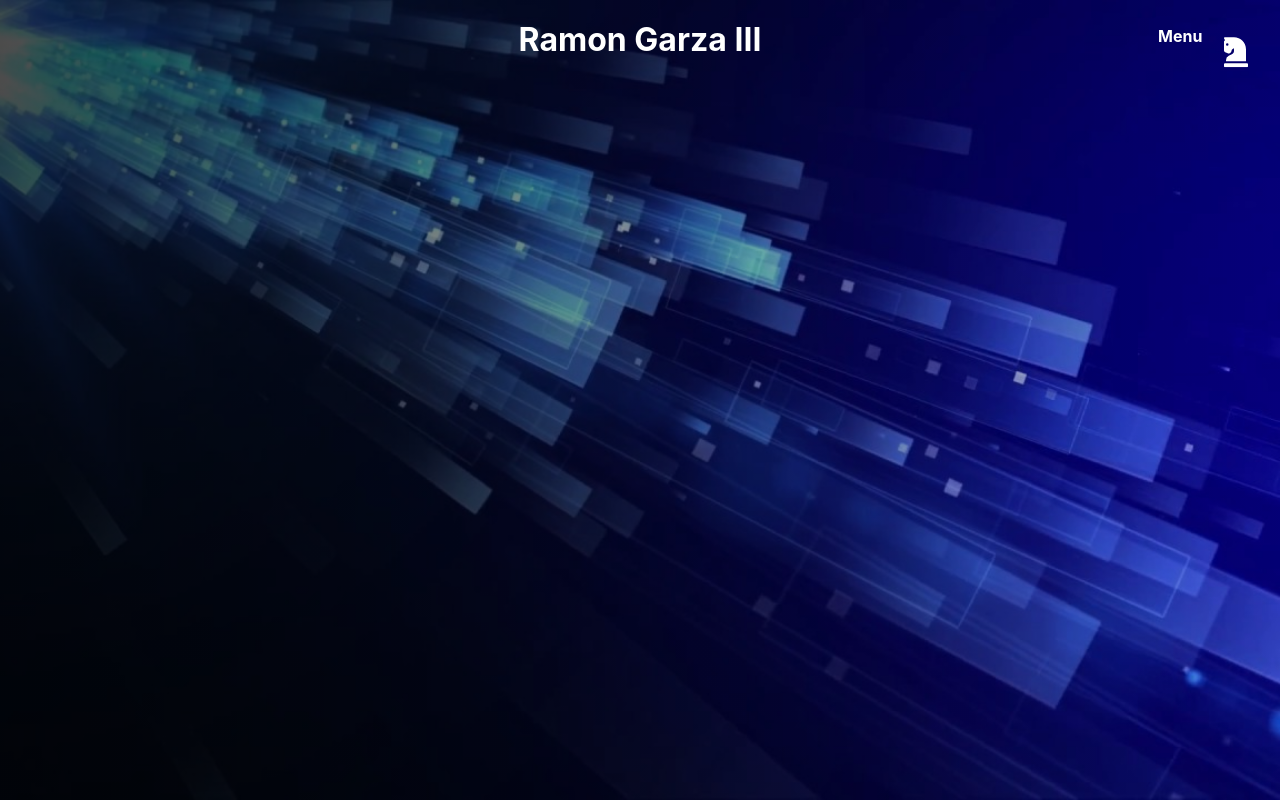
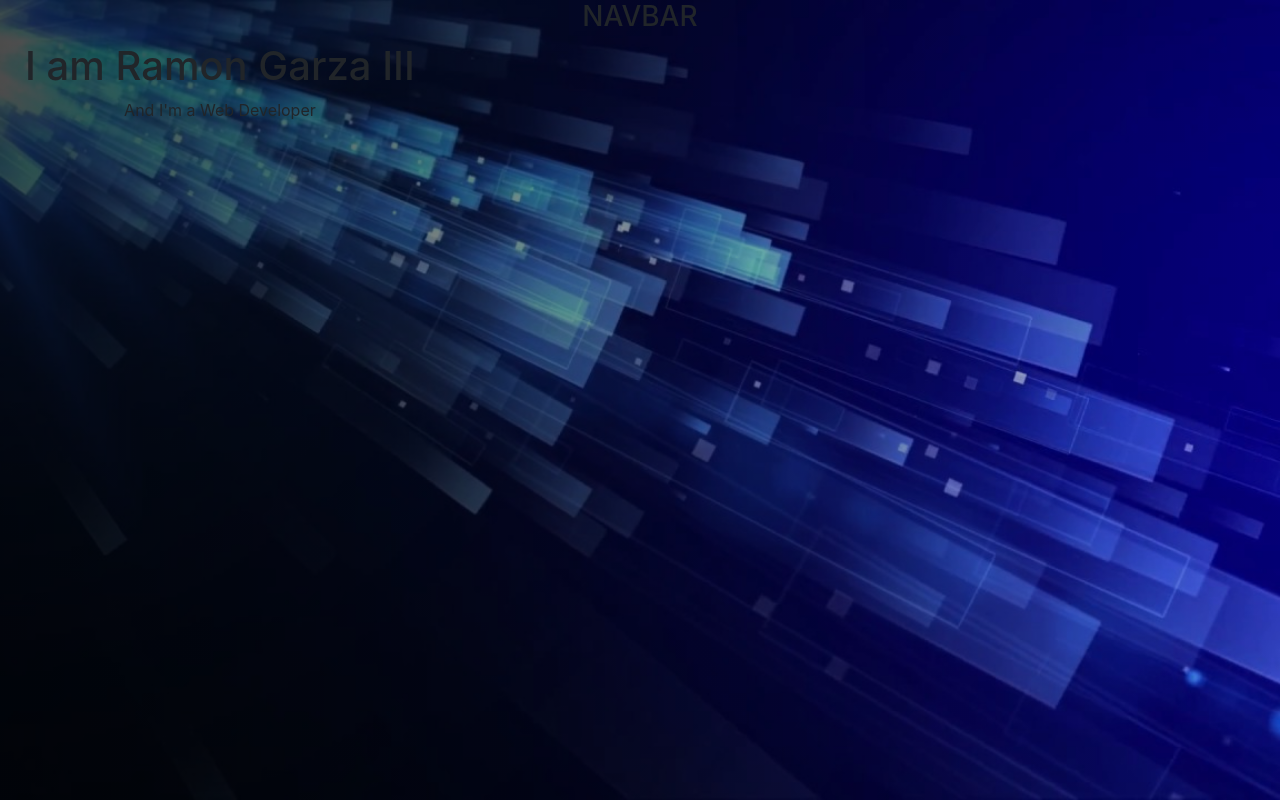
Before and after one commit to Ramong06/portfolio-website, a React (Create React App) app: page / in a window 1280 px wide. Built offline with nearby package versions, Linux system fonts and the light colour scheme; the HTML template or start-up script is replaced by a standard one.

Commit message:
removed styled-components, added css

```diff
--- a/src/components/Hero/HeroElements.js
+++ /dev/null
@@ -1,9 +0,0 @@
-import styled from "styled-components";
-import ImgBg from "../../images/background.jpeg";
-
-export const HeroContainer = styled.div`
-background: linear-gradient(to right, rgba(0,0,0,0.7), rgba(0,0,0,0.1)), url(${ImgBg});
-height: 100vh;
-background-position: center;
-background-size: cover;
-`;
--- a/src/components/Hero/index.js
+++ b/src/components/Hero/index.js
@@ -1,5 +1,6 @@
 import React from 'react';
-import { HeroContainer } from './HeroElements';
+import "./styles.css";
+import { Container, Row } from "react-bootstrap";
 import Navbar from "../Navbar";
 
 const Hero = () => {
@@ -9,18 +10,18 @@ const Hero = () => {
     //     setIsOpen(!isOpen);
     // }
     return (
-        <HeroContainer>
-            <Navbar />
-            {/* <Sidebar isOpen={isOpen} toggle={toggle} />
-            <HeroContent>
-                <HeroItems>
-                    <HeroH1>Greatest Pizza Ever</HeroH1>
-                    <HeroP>Ready in 60 Seconds</HeroP>
-                    <HeroBtn>Place Order</HeroBtn>
-                </HeroItems>
-            </HeroContent> */}
-        </HeroContainer>
+        <div className="hero">
+            <Container fluid>
+                <Navbar />
+                <Row>
+                    <div className="hero-text">
+                        <h1>I am Ramon Garza III</h1>
+                        <p>And I'm a Web Developer</p>
+                    </div>
+                </Row>
+            </Container>
+        </div>
     )
 }
 
-export default Hero
+export default Hero;
--- /dev/null
+++ b/src/components/Hero/styles.css
@@ -0,0 +1,11 @@
+.hero {
+    background: linear-gradient(to right, rgba(0,0,0,0.7), rgba(0,0,0,0.1)), url(../../images/background.jpeg);
+    height: 100vh;
+    background-position: center;
+    background-size: cover;
+}
+
+.hero-text {
+    text-align: center;
+    padding-left: 25px;
+}
--- a/src/components/Navbar/NavbarElements.js
+++ /dev/null
@@ -1,44 +0,0 @@
-import styled from 'styled-components';
-import { NavLink as Link } from 'react-router-dom';
-import { FaChessKnight } from 'react-icons/fa';
-
-export const Nav = styled.nav`
-    background: transparent;
-    height: 80px;
-    display: flex;
-    justify-content: center;
-    font-weight: 700;
-    `;
-
-export const NavLink = styled(Link)`
-    color: #fff;
-    font-size: 2rem;
-    display: flex;
-    align-items: center;
-    text-decoration: none;
-    cursor: pointer;
-
-    @media screen and (max-width: 400px) {
-        position: absolute;
-        top: 10px;
-        left: 25px;
-    }`;
-
-export const NavIcon = styled.div`
-   display: block;
-   position: absolute;
-   top: 0;
-   right: 0;
-   cursor: pointer;
-   color: #fff;
-
-   p{
-       transform: translate(-175%, 100%);
-       font-weight: bold;
-   }
-    `;
-
-export const Bars = styled(FaChessKnight)`
- font-size: 2rem;
- transform: translate(-50%, -15%);
-   `;
--- a/src/components/Navbar/index.js
+++ b/src/components/Navbar/index.js
@@ -1,16 +1,12 @@
 import React from 'react';
-import { Nav, NavLink, NavIcon, Bars } from './NavbarElements';
+import "./styles.css";
 
-const Navbar = ({toggle}) => {
+const Navbar = () => {
     return (
         <>
-            <Nav>
-                <NavLink to='/'>Ramon Garza III</NavLink>
-                <NavIcon onClick={toggle}>
-                    <p>Menu</p>
-                    <Bars />
-                </NavIcon>
-            </Nav>
+            <nav className="navBar">
+                <h3>NAVBAR</h3>
+            </nav>
         </>
     )
 }
--- /dev/null
+++ b/src/components/Navbar/styles.css
@@ -0,0 +1,3 @@
+.navBar {
+    text-align: center;
+}
```
